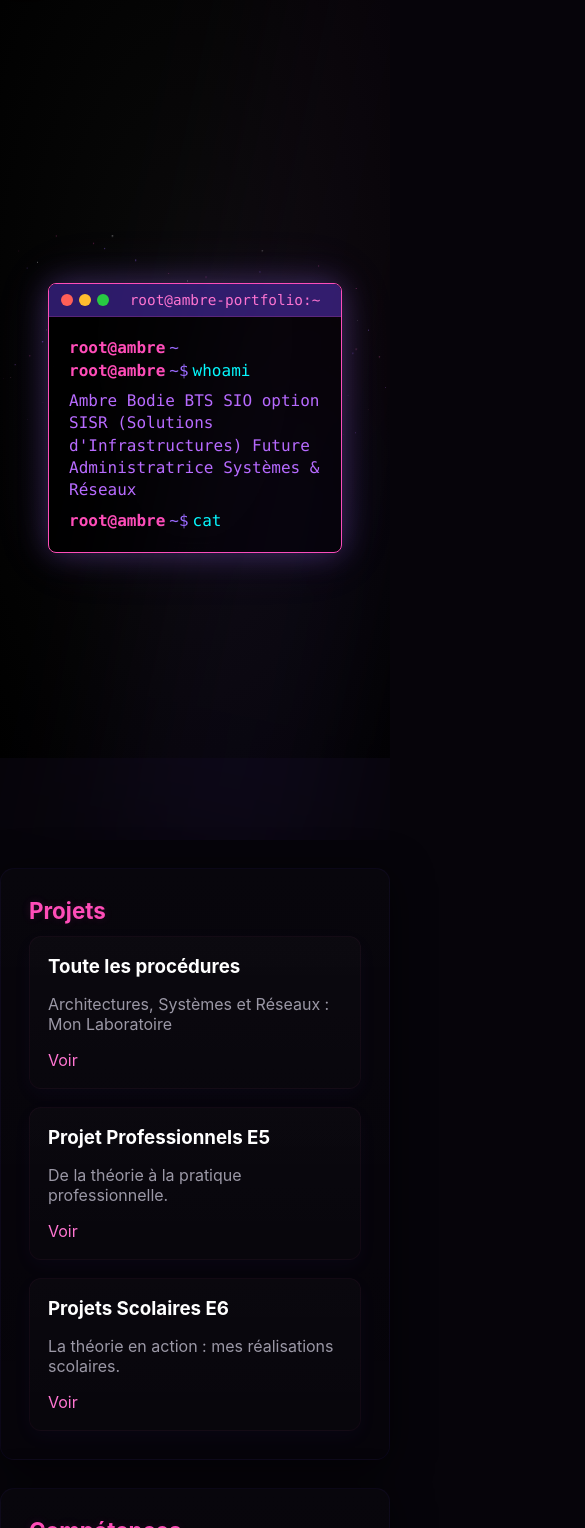
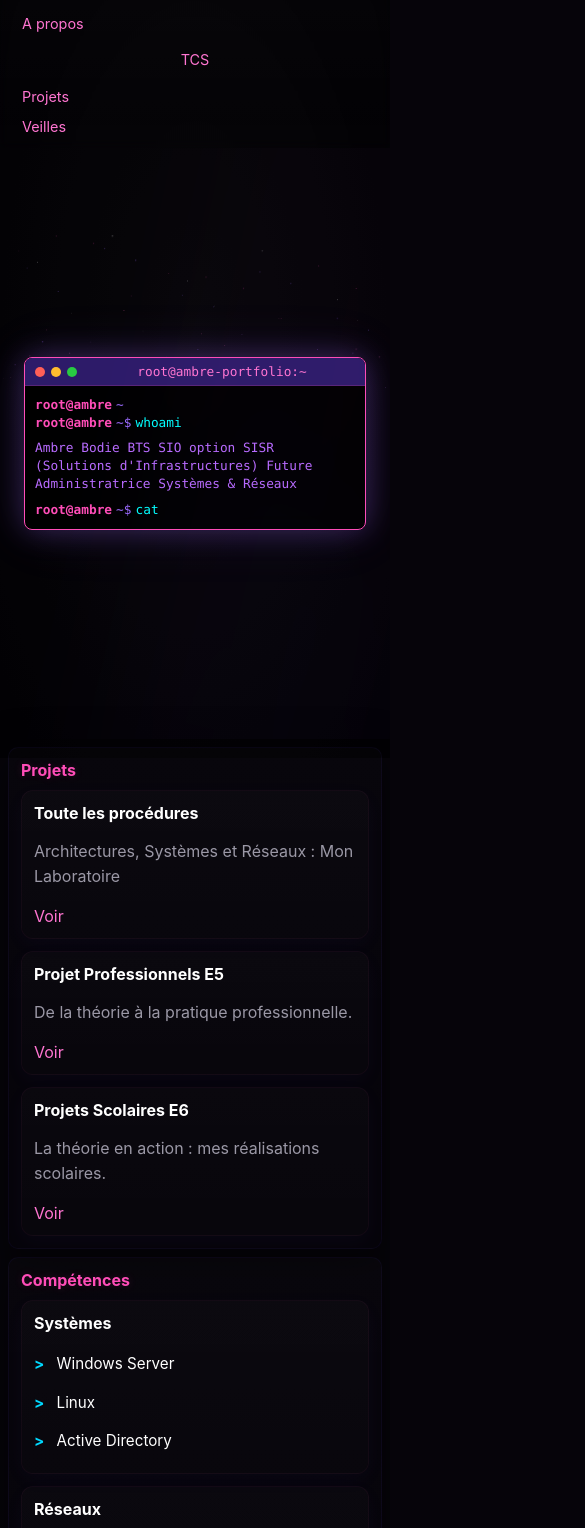
Before and after one commit to Ambre-13/Portfolio, a plain HTML site: page index.html in a window 390 px wide. Shown: the part 86-1614 px from the top of the page, 585 px wide, since content can reach past the window. Drawn offline with Linux system fonts and the light colour scheme.

Commit message:
Amélioration responsive : adaptation complète pour mobile et tablette

```diff
--- a/style.css
+++ b/style.css
@@ -1078,3 +1078,335 @@ a:focus{outline:2px solid rgba(255,77,184,0.14);outline-offset:4px}
     padding: 20px;
   }
 }
+
+/* ========================================
+   RESPONSIVE DESIGN - MOBILE & TABLET
+   ======================================== */
+
+/* Tablette et petits écrans (max-width: 1024px) */
+@media (max-width: 1024px) {
+  .site-header {
+    padding: 16px 20px;
+  }
+
+  .nav {
+    gap: 1.5cm;
+  }
+
+  .hero {
+    padding: 40px 20px;
+  }
+
+  .panel {
+    margin: 20px;
+    padding: 24px;
+  }
+
+  .grid {
+    grid-template-columns: repeat(auto-fit, minmax(200px, 1fr));
+    gap: 16px;
+  }
+}
+
+/* Tablette portrait (max-width: 768px) */
+@media (max-width: 768px) {
+  .site-header {
+    flex-direction: column;
+    gap: 16px;
+    padding: 16px;
+  }
+
+  .nav {
+    flex-direction: column;
+    gap: 12px;
+    width: 100%;
+  }
+
+  .nav a, .dropbtn {
+    text-align: center;
+    width: 100%;
+  }
+
+  .dropdown {
+    width: 100%;
+    margin-left: 0;
+  }
+
+  .dropdown-content {
+    position: static;
+    transform: none;
+    margin-top: 8px;
+    width: 100%;
+  }
+
+  .big {
+    font-size: 1.8rem;
+  }
+
+  .hero {
+    min-height: 80vh;
+    padding: 32px 16px;
+  }
+
+  .panel {
+    margin: 16px;
+    padding: 20px;
+    border-radius: 12px;
+  }
+
+  .panel-title {
+    font-size: 1.2rem;
+  }
+
+  .grid {
+    grid-template-columns: 1fr;
+    gap: 14px;
+  }
+
+  .card {
+    padding: 16px;
+  }
+
+  .skills {
+    flex-wrap: wrap;
+  }
+
+  .terminal-window {
+    max-width: 100%;
+  }
+
+  .terminal-content {
+    font-size: 0.9rem;
+    padding: 16px;
+  }
+
+  .contact-form {
+    padding: 0 16px;
+  }
+}
+
+/* Mobile (max-width: 640px) */
+@media (max-width: 640px) {
+  .site-header {
+    padding: 12px;
+  }
+
+  .logo {
+    font-size: 1.2rem;
+  }
+
+  .logo-icon {
+    width: 32px;
+    height: 32px;
+  }
+
+  .nav {
+    gap: 10px;
+  }
+
+  .nav a, .dropbtn {
+    padding: 10px 12px;
+    font-size: 0.95rem;
+  }
+
+  .big {
+    font-size: 1.6rem;
+    line-height: 1.3;
+  }
+
+  .lead {
+    font-size: 0.95rem;
+  }
+
+  .hero {
+    padding: 28px 12px;
+    min-height: 70vh;
+  }
+
+  .hero-bg {
+    width: 80vw;
+    height: 100vh;
+    right: -20%;
+  }
+
+  .panel {
+    margin: 12px;
+    padding: 16px;
+    border-radius: 10px;
+  }
+
+  .panel-title {
+    font-size: 1.1rem;
+    margin-bottom: 10px;
+  }
+
+  .grid {
+    gap: 12px;
+  }
+
+  .card {
+    padding: 14px;
+  }
+
+  .card-title {
+    font-size: 1rem;
+  }
+
+  .skills li {
+    padding: 6px 10px;
+    font-size: 0.85rem;
+  }
+
+  .btn {
+    padding: 10px 16px;
+    font-size: 0.95rem;
+  }
+
+  .terminal-container {
+    padding: 12px;
+  }
+
+  .terminal-content {
+    font-size: 0.85rem;
+    padding: 12px;
+  }
+
+  .terminal-header {
+    padding: 6px 10px;
+  }
+
+  .terminal-title {
+    font-size: 0.8rem;
+  }
+
+  .form-input,
+  .form-textarea {
+    padding: 10px 14px;
+    font-size: 0.95rem;
+  }
+
+  .form-submit {
+    padding: 12px 24px;
+    font-size: 0.95rem;
+    max-width: 100%;
+  }
+
+  .cv-name {
+    font-size: 2rem;
+  }
+
+  .cv-subtitle {
+    font-size: 1rem;
+  }
+
+  .cv-section-title {
+    font-size: 1.3rem;
+  }
+
+  .site-footer {
+    padding: 18px 12px;
+    font-size: 0.9rem;
+  }
+}
+
+/* Très petits mobiles (max-width: 480px) */
+@media (max-width: 480px) {
+  .logo {
+    font-size: 1rem;
+  }
+
+  .logo-icon {
+    width: 28px;
+    height: 28px;
+  }
+
+  .big {
+    font-size: 1.4rem;
+  }
+
+  .lead {
+    font-size: 0.9rem;
+  }
+
+  .nav a, .dropbtn {
+    font-size: 0.9rem;
+    padding: 8px 10px;
+  }
+
+  .panel {
+    margin: 8px;
+    padding: 12px;
+  }
+
+  .panel-title {
+    font-size: 1rem;
+  }
+
+  .card {
+    padding: 12px;
+  }
+
+  .terminal-content {
+    font-size: 0.8rem;
+    padding: 10px;
+  }
+
+  .terminal-button {
+    width: 10px;
+    height: 10px;
+  }
+}
+
+/* ========================================
+   OPTIMISATIONS TACTILES MOBILE
+   ======================================== */
+
+/* Amélioration des zones tactiles sur mobile */
+@media (hover: none) and (pointer: coarse) {
+  /* Zones tactiles plus grandes pour les liens et boutons */
+  .nav a, .dropbtn, .btn {
+    min-height: 44px;
+    display: inline-flex;
+    align-items: center;
+    justify-content: center;
+  }
+
+  /* Désactiver les effets hover sur tactile */
+  .card:hover {
+    transform: none;
+  }
+
+  /* Feedback tactile avec active state */
+  .nav a:active, .dropbtn:active, .btn:active {
+    transform: scale(0.95);
+    opacity: 0.8;
+  }
+
+  .card:active {
+    transform: scale(0.98);
+  }
+}
+
+/* Optimisation du SVG de fond sur mobile */
+@media (max-width: 768px) {
+  .galaxy-bg {
+    opacity: 0.6;
+  }
+
+  .hero-bg {
+    opacity: 0.5;
+  }
+}
+
+/* Améliorer la lisibilité du texte sur petits écrans */
+@media (max-width: 640px) {
+  body {
+    -webkit-font-smoothing: antialiased;
+    -moz-osx-font-smoothing: grayscale;
+  }
+
+  /* Augmenter la hauteur de ligne pour faciliter la lecture */
+  p, .lead, .muted {
+    line-height: 1.6;
+  }
+}
```
